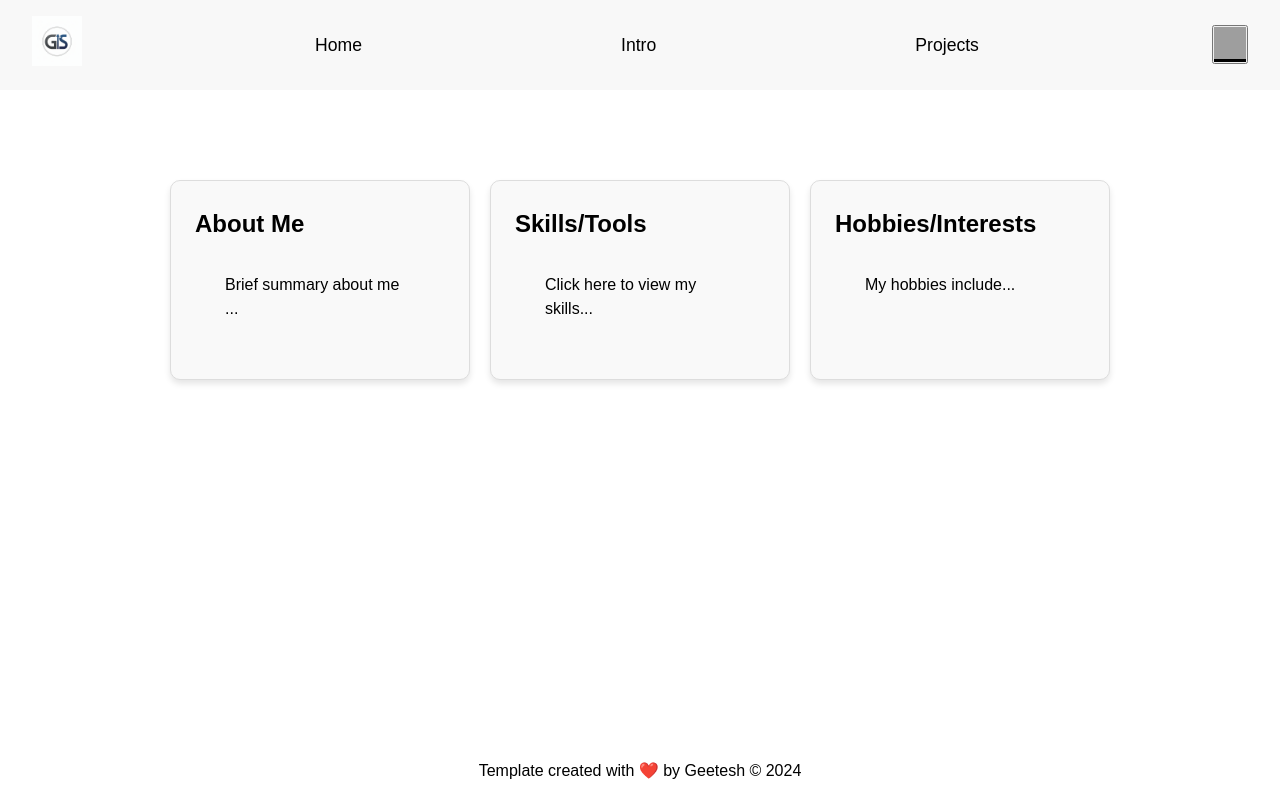
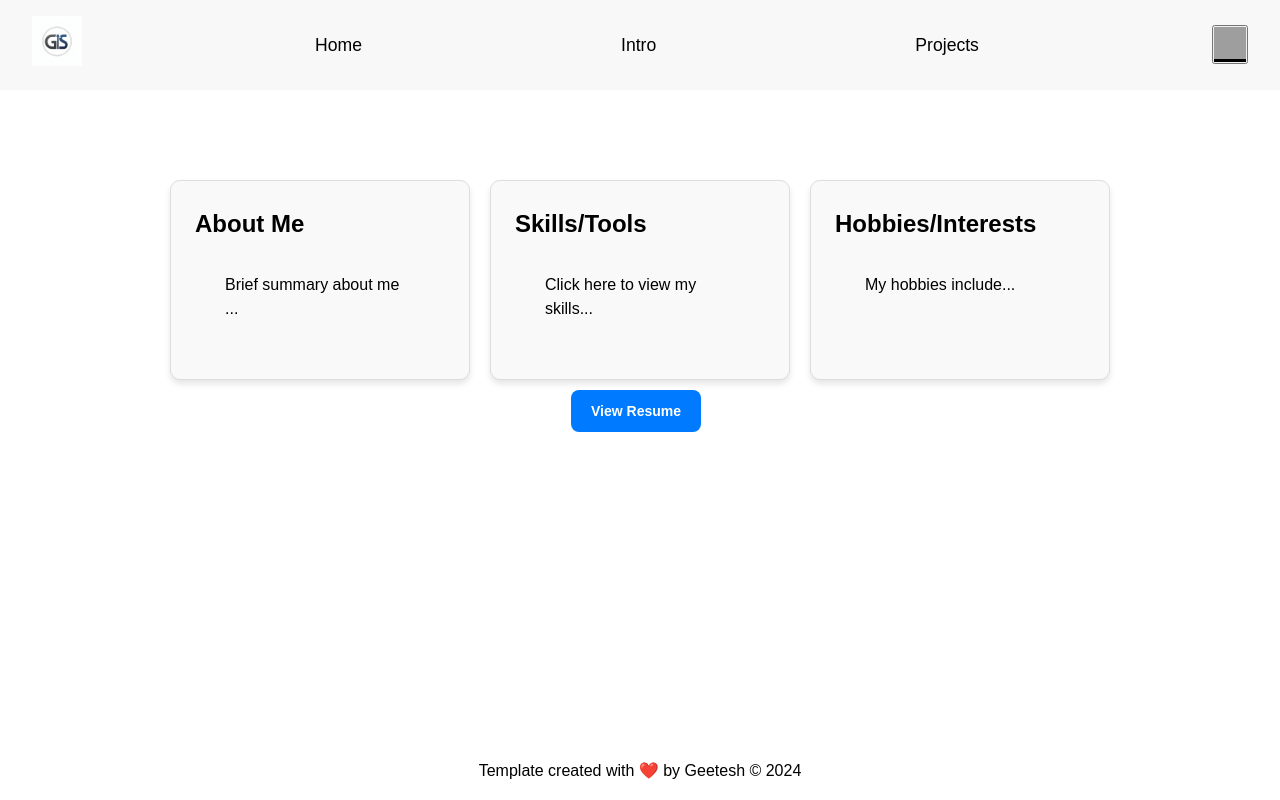
Before and after one commit to GeeteshSingh/portfolio, a React (Create React App) app: page /about in a window 1280 px wide. Built offline with nearby package versions, Linux system fonts and the light colour scheme; grey boxes are pictures that could not be loaded.

Commit message:
fixed about me

```diff
--- a/src/components/About.css
+++ b/src/components/About.css
@@ -171,3 +171,20 @@ body:not(.dark-mode) .modal-content {
     background-color: #fff;
     color: #000;
 }
+
+.resume-btn {
+  display: inline-block;
+  padding: 10px 20px;
+  margin: 10px 8px 0 0;
+  background-color: #007bff;     /* Use your theme color */
+  color: #fff;
+  border-radius: 8px;
+  text-decoration: none;
+  font-weight: 600;
+  font-size: 14px;
+  transition: background 0.25s ease;
+}
+
+.resume-btn:hover {
+  background-color: #0056b3;
+}
--- a/src/components/About.jsx
+++ b/src/components/About.jsx
@@ -15,10 +15,12 @@ const About = () => {
     return (
         <div className="about-section">
             <div className="cards-container">
+
                 <div
                     className="card"
                     onClick={() => handleCardClick("about")}
                 >
+
                     <h2>About Me</h2>
                     <div className="card-text">
                         <p>Brief summary about me ...</p>
@@ -93,7 +95,7 @@ const About = () => {
                                     </li>
                                     <li>
                                         <strong>Data Engineering & ETL:</strong> AbInitio, Spark,
-                                        Databricks, MySQL, Kafka, IBM Data Stage
+                                        Databricks, MySQL, Kafka, IBM Data Stage, PostgresSQL
                                     </li>
                                     <li>
                                         <strong>DevOps & Cloud:</strong> Docker, Bash Scripting,
@@ -127,6 +129,15 @@ const About = () => {
                     </div>
                 </div>
             )}
+            <a
+  href="/resume.pdf"
+  target="_blank"
+  rel="noopener noreferrer"
+  className="resume-btn"
+>
+  View Resume
+</a>
+
         </div>
     );
 };
--- a/src/components/Profile.jsx
+++ b/src/components/Profile.jsx
@@ -28,10 +28,11 @@ const Profile = () => {
                                  width="42" height="47"/>
                         </picture>
                     </h1>
-                        <p>Freelance: React fixes • SQL queries • Docker • Same-day delivery</p>
                     <p>🧑🏻‍💻 a Developer.</p>
                     <p>🌍 based in India</p>
                     <p>📧 singh.geetesh1998@gmail.com</p>
+                        <p>Available for <b>freelance </b>work:<br/> React fixes • UI bugs • Deploy issues</p>
+
                 </div>
             </div>
             <div className="social-links">
```
Also changed, not shown: 2 other files (tests, documents, lock files or other folders).
